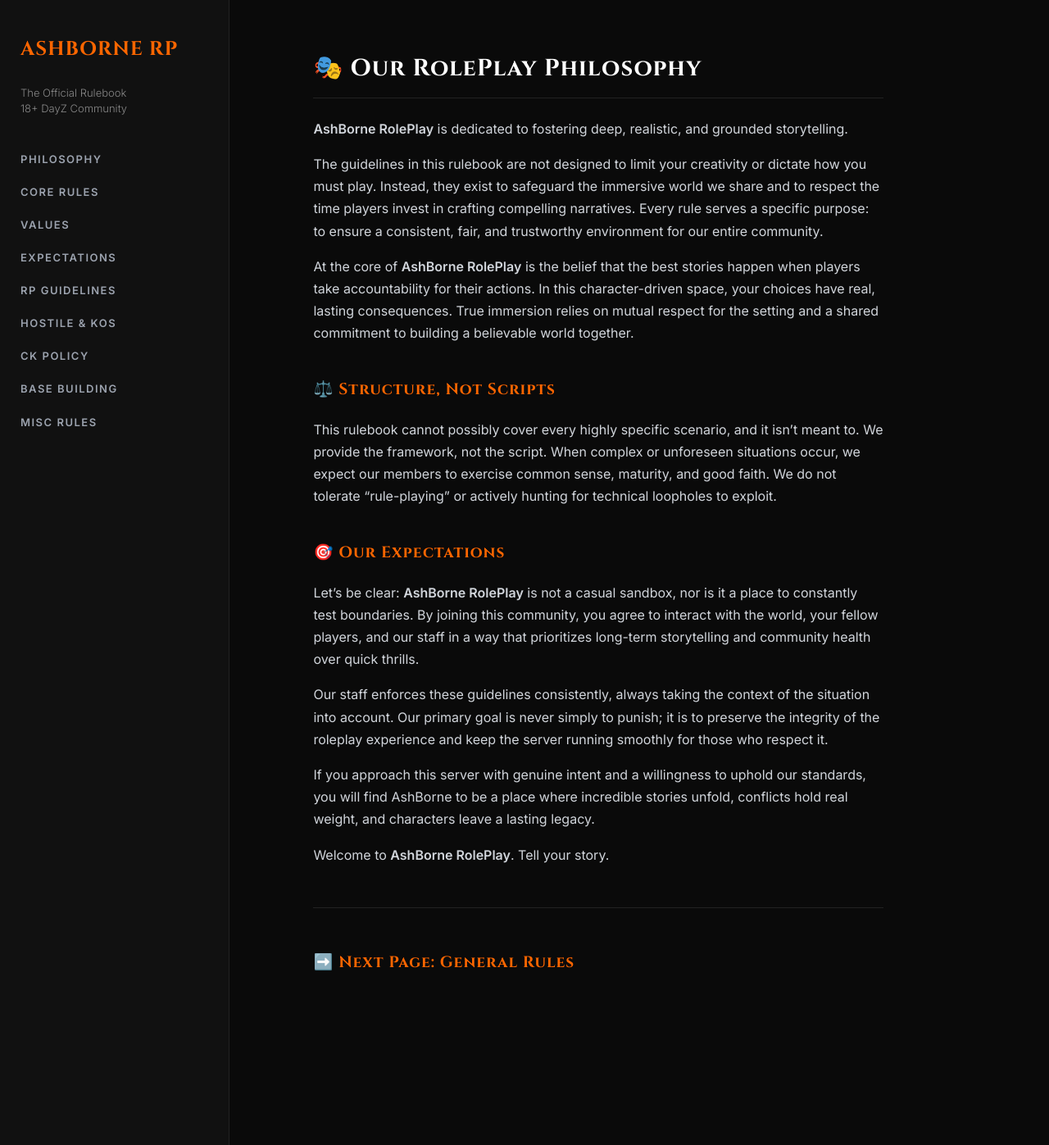
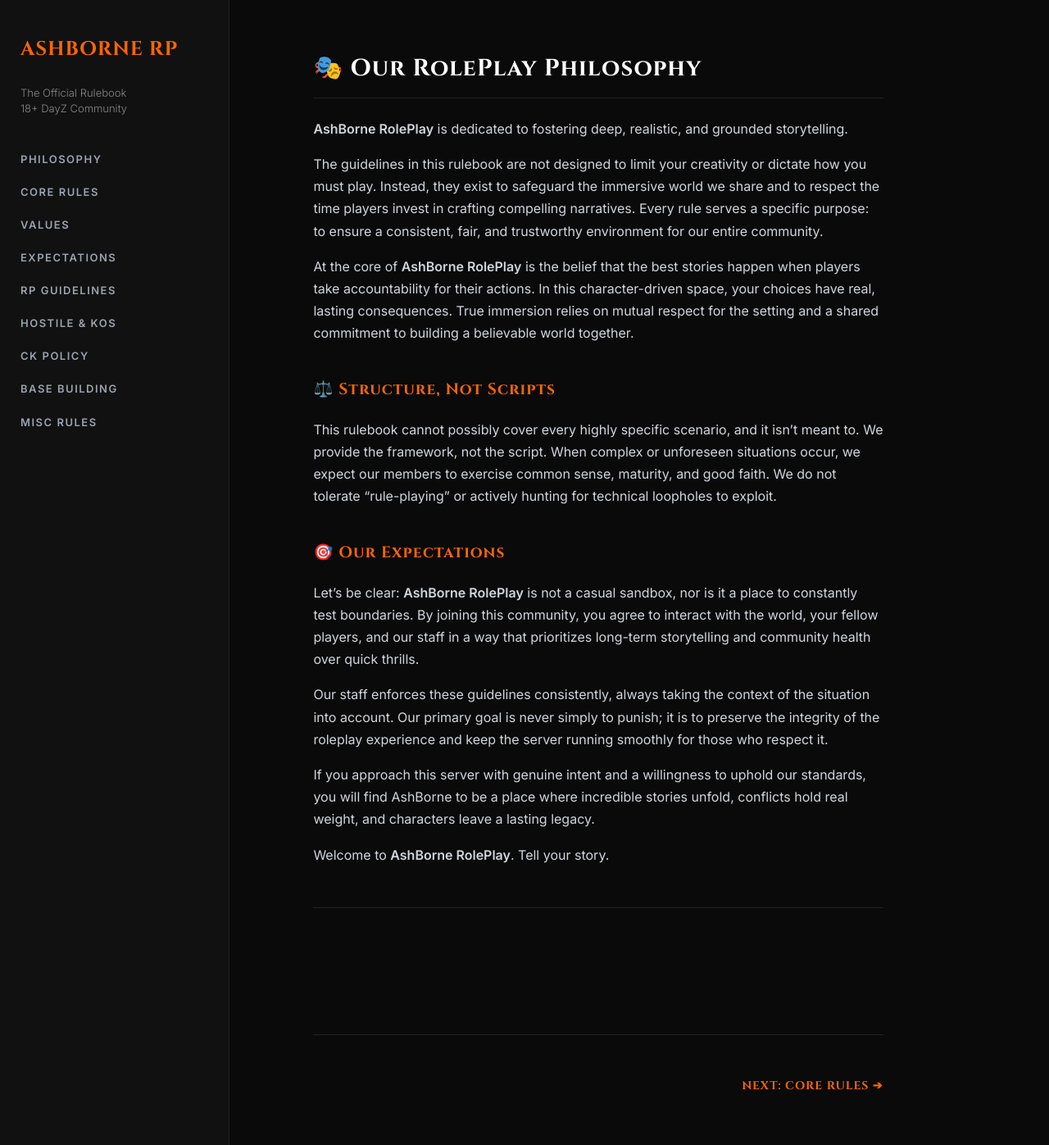
Before and after one commit to AshBorneRP/AshBorne-Rules, a Jekyll site: the page built from index.md, in a window 1280 px wide and 1397 px high. Shown: the whole window at 82% size. Built offline with Jekyll 4.4.1, drawn with Linux system fonts in a browser that asks for light colours; our own code applies the rules of GitHub Pages for plain Markdown files.

Commit message:
Update index.md

```diff
--- a/index.md
+++ b/index.md
@@ -24,4 +24,9 @@ Welcome to **AshBorne RolePlay**. Tell your story.
 
 ---
 
-### [➡️ Next Page: General Rules](general-rules.md)
+<br><br>
+<hr>
+<div style="display: flex; justify-content: space-between; font-family: 'Cinzel', serif; font-size: 14px; letter-spacing: 1px;">
+    <span></span>
+    <a href="core-rules" style="text-decoration: none; color: #ff6600;">NEXT: CORE RULES ➔</a>
+</div>
```
